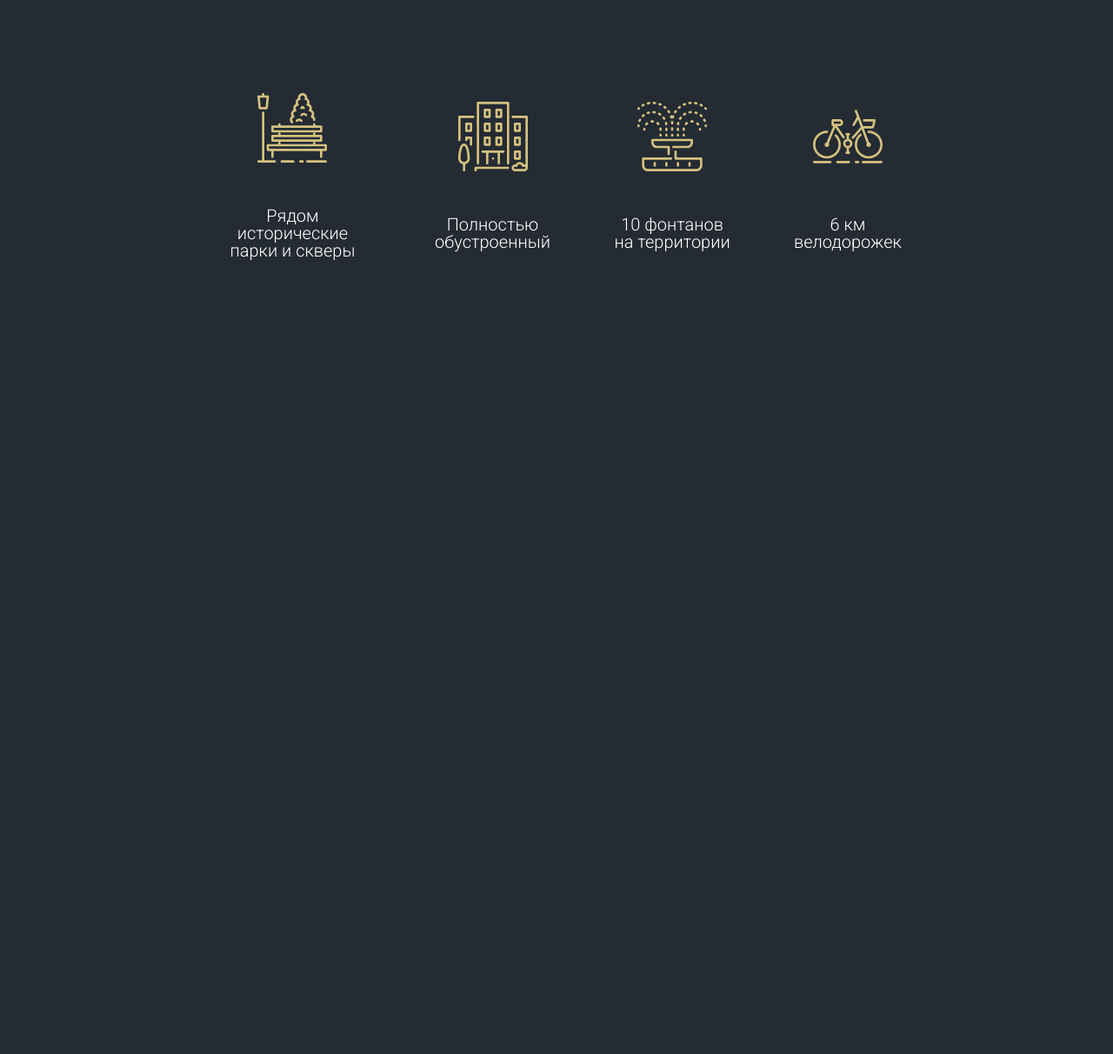
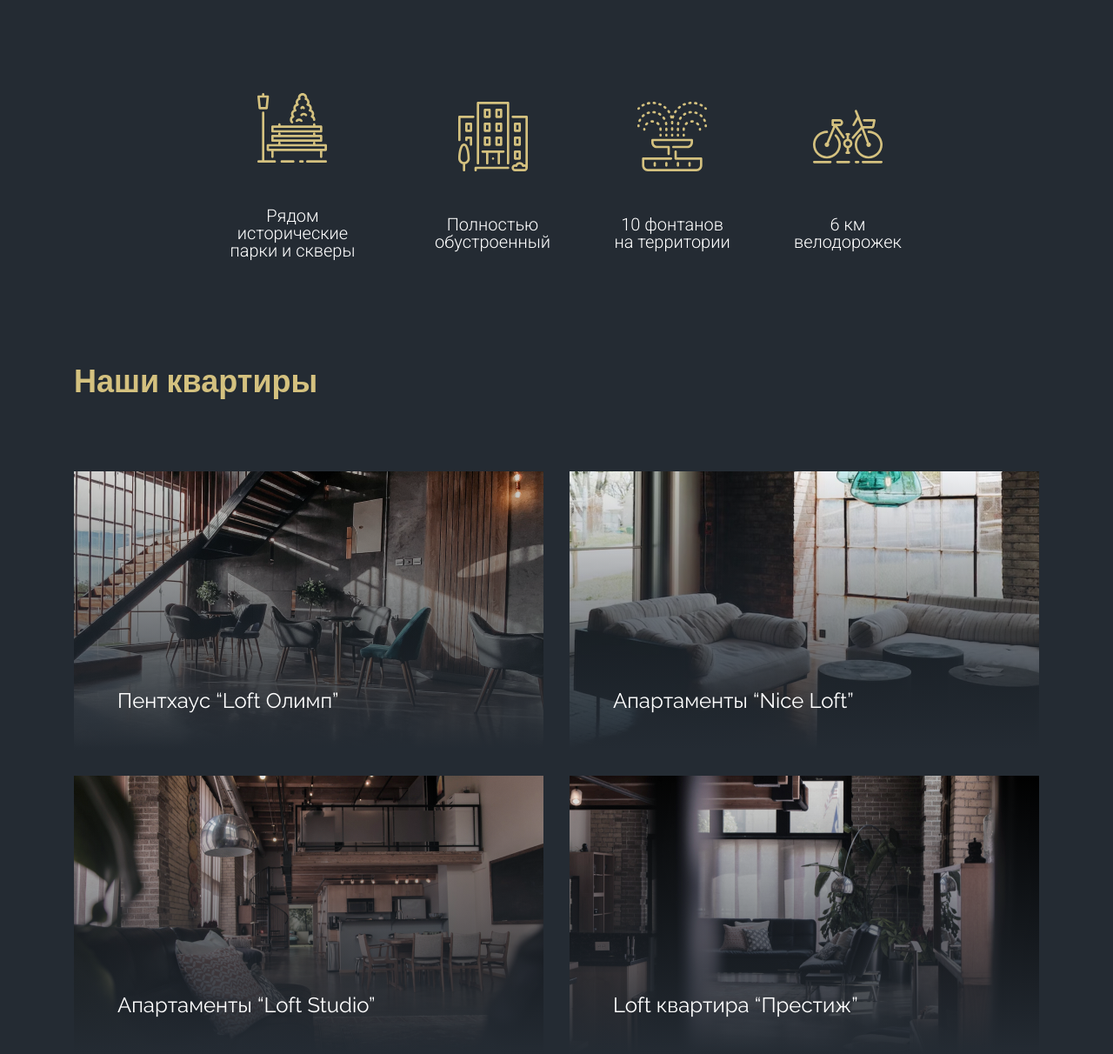
Before and after one commit to MonthuMont/tour-plan, a plain HTML site: page index.html in a window 1280 px wide. Shown: the part 853-2065 px from the top of the page at 87% size. Before the commit the page ends 1153 px from the top, so only its background shows below. Drawn offline with nearby package versions, Linux system fonts and the light colour scheme.

Commit message:
created: a second section(cards-section)

```diff
--- a/index.html
+++ b/index.html
@@ -81,6 +81,44 @@
                     </div>
                 </div>
         </section>
+        <section class="apartments">
+            <div class="container">
+
+                <div class="apartaments__title">
+                    <h2 class="title-2">Наши квартиры</h2>
+                </div>
+                <div class="apartaments__row">
+                    <div class="apartaments__cards">
+                        <a href="#" class="card">
+                            <img class="card__image" src="./src/img/cards/01.jpg" alt="card">
+                            <h3 class="card__title">Пентхаус “Loft Олимп”</h3>
+                        </a>
+
+                    </div>
+                    <div class="apartaments__cards">
+                        <a href="#" class="card">
+                         <img class="card__image" src="./src/img/cards/02.jpg" alt="card">
+                         <h3 class="card__title">Апартаменты “Nice Loft”</h3>
+                         </a>
+
+                    </div>
+                    <div class="apartaments__cards">
+                        <a href="#" class="card">
+                         <img class="card__image" src="./src/img/cards/03.jpg" alt="card">
+                         <h3 class="card__title">Апартаменты “Loft Studio”</h3>
+                         </a>
+
+                    </div>
+                    <div class="apartaments__cards">
+                        <a href="#" class="card">
+                         <img class="card__image" src="./src/img/cards/04.jpg" alt="card">
+                         <h3 class="card__title">Loft квартира “Престиж”</h3>
+                         </a>
+
+                    </div>
+                </div>
+            </div>
+        </section>
     </main>
 
 </body>
--- a/src/scss/base/_base.scss
+++ b/src/scss/base/_base.scss
@@ -23,3 +23,12 @@ a {
   text-align: right;
 
 }
+.none{
+  display: none !important;
+}
+.title-2 {
+  font-size: 36px;
+  font-family: $font-accent;
+  font-weight: bold;
+  color: $accent;
+}
--- /dev/null
+++ b/src/scss/blocks/_apartments.scss
@@ -0,0 +1,26 @@
+.apartments {
+}
+.container {
+}
+.apartaments__title {
+    margin-bottom: 88px;
+}
+
+.apartaments {
+
+    // .apartaments__cards
+
+    &__cards {
+        transition-duration: 300ms;
+
+
+        &:hover{
+            transform: scale(1.050);
+        }
+    }
+}
+.apartaments__row{
+    display: flex;
+    flex-wrap: wrap;
+    gap: 30px;
+}
--- a/src/scss/blocks/_benefits.scss
+++ b/src/scss/blocks/_benefits.scss
@@ -17,6 +17,12 @@
   // .benefits__item
 
   &__item {
+    transition-duration: 0.2s;
+
+
+    &:hover{
+      transform: scale(1.2);
+    }
   }
 
   // .benefits__item-img
--- /dev/null
+++ b/src/scss/blocks/_card.scss
@@ -0,0 +1,32 @@
+.card {
+  position: relative;
+  display: block;
+
+  &::before {
+    content: "";
+    position: absolute;
+    left: 0px;
+    top: 0px;
+    width: 100%;
+    height: 100%;
+    background: linear-gradient(180deg, rgba(36, 43, 51, 0) 0%, #242b33 100%);
+  }
+  // .card__image
+
+  &__image {
+    max-width: 540px;
+    max-height: 320px;
+  }
+
+  // .card__title
+
+  &__title {
+    position: absolute;
+    left: 50px;
+    right: 20px;
+    bottom: 44px;
+    font-weight: 400;
+    font-size: 24px;
+    font-family: $font-main;
+  }
+}
--- a/src/scss/main.scss
+++ b/src/scss/main.scss
@@ -3,3 +3,5 @@
 @import "./base/base";
 @import "./blocks/header";
 @import "./blocks/benefits.scss";
+@import "./blocks/apartments.scss";
+@import "./blocks/card"
```
Also changed, not shown: src/css/main.css, src/img/cards/01.jpg (added), src/img/cards/02.jpg (added), src/img/cards/03.jpg (added), src/img/cards/04.jpg (added).
